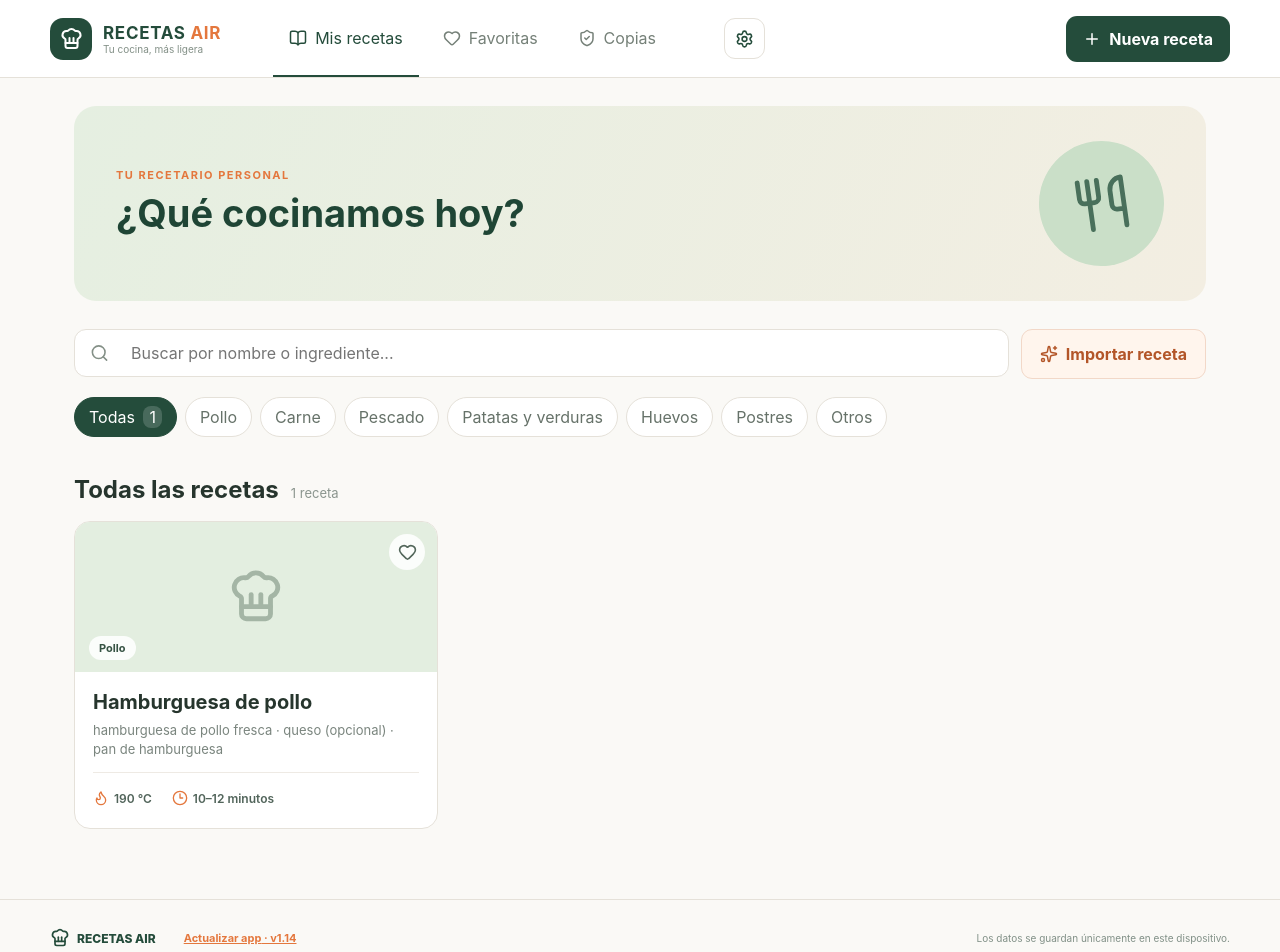
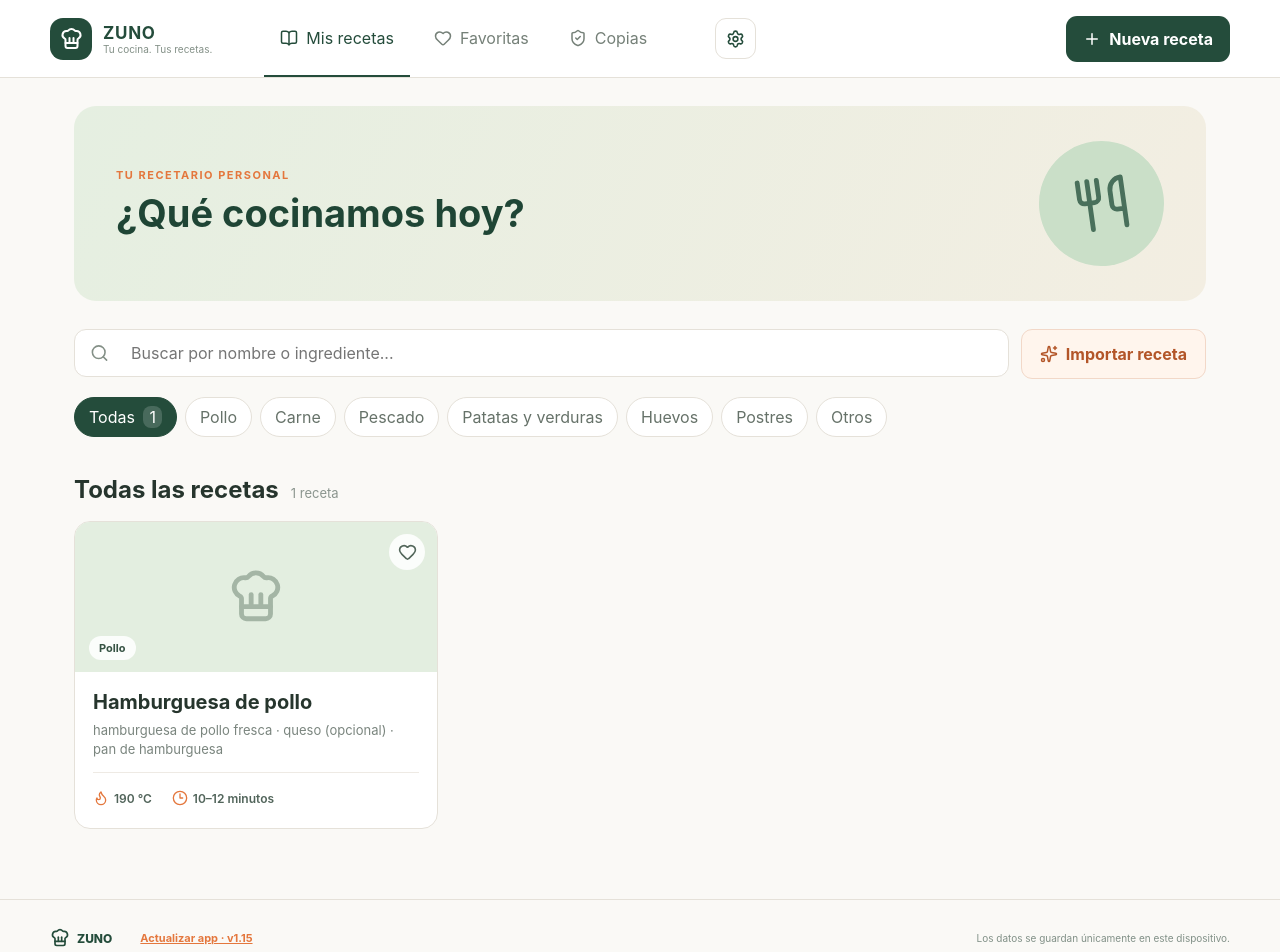
Before and after one commit to christianwonkru/recetas-air, a React (Vite) app: page / in a window 1280 px wide. Shown: the top 952 px of the page. Built offline with nearby package versions, Linux system fonts and the light colour scheme.

Commit message:
Cambiar marca de la app a ZUNO

```diff
--- a/index.html
+++ b/index.html
@@ -6,12 +6,12 @@
     <meta name="theme-color" content="#f8f4ed" />
     <meta name="apple-mobile-web-app-capable" content="yes" />
     <meta name="apple-mobile-web-app-status-bar-style" content="default" />
-    <meta name="apple-mobile-web-app-title" content="Recetas Air" />
-    <meta name="description" content="Tu recetario personal para air fryer, siempre sin aceite." />
+    <meta name="apple-mobile-web-app-title" content="ZUNO" />
+    <meta name="description" content="Tu cocina. Tus recetas." />
     <link rel="manifest" href="./manifest.webmanifest" />
     <link rel="icon" href="./icons/icon.svg" type="image/svg+xml" />
     <link rel="apple-touch-icon" href="./icons/icon.svg" />
-    <title>Recetas Air</title>
+    <title>ZUNO</title>
   </head>
   <body>
     <div id="root"></div>
--- a/public/sw.js
+++ b/public/sw.js
@@ -1,4 +1,4 @@
-const CACHE = 'recetas-air-v14'
+const CACHE = 'recetas-air-v15'
 
 self.addEventListener('install', event => {
   event.waitUntil(caches.open(CACHE).then(cache => cache.add('./')))
--- a/src/App.tsx
+++ b/src/App.tsx
@@ -60,7 +60,7 @@ export default function App() {
   }
 
   return <div className="app-shell">
-    <header className="topbar"><a className="brand" href="#"><span><ChefHat /></span><div><b>RECETAS <em>AIR</em></b><small>Tu cocina, más ligera</small></div></a><nav><button className="nav-active"><BookOpen /> {t('recipes')}</button><button onClick={() => setFavoritesOnly(!favoritesOnly)} className={favoritesOnly ? 'nav-active' : ''}><Heart /> {t('favorites')}</button><button onClick={() => setBackupOpen(true)}><ShieldCheck /> {t('backup')}</button></nav><button className="settings-button" onClick={() => setSettingsOpen(true)} aria-label={t('settings')}><Settings /></button><button className="primary compact" onClick={openCreate}><Plus /> {t('newRecipe')}</button></header>
+    <header className="topbar"><a className="brand" href="#"><span><ChefHat /></span><div><b>ZUNO</b><small>Tu cocina. Tus recetas.</small></div></a><nav><button className="nav-active"><BookOpen /> {t('recipes')}</button><button onClick={() => setFavoritesOnly(!favoritesOnly)} className={favoritesOnly ? 'nav-active' : ''}><Heart /> {t('favorites')}</button><button onClick={() => setBackupOpen(true)}><ShieldCheck /> {t('backup')}</button></nav><button className="settings-button" onClick={() => setSettingsOpen(true)} aria-label={t('settings')}><Settings /></button><button className="primary compact" onClick={openCreate}><Plus /> {t('newRecipe')}</button></header>
     <main>
       <section className="welcome"><div><span className="eyebrow">{t('eyebrow')}</span><h1>{t('today')}</h1></div><div className="hero-mark"><Utensils /></div></section>
       <section className="controls"><div className="search"><Search /><input value={query} onChange={e => setQuery(e.target.value)} placeholder={t('search')} /></div><button className="import-button" onClick={() => setImportOpen(true)}><Sparkles /> {t('import')}</button></section>
@@ -71,7 +71,7 @@ export default function App() {
         <div className="card-body"><h3>{recipe.name}</h3><p>{recipe.ingredients.slice(0, 3).map(x => x.name).filter(Boolean).join(' · ') || t('noIngredients')}</p><div><span><Flame /> {recipe.temperature || '—'}</span><span><Clock3 /> {recipe.cookingTime || '—'}</span></div></div>
       </article>)}</section> : <section className="empty"><Search /><h3>{t('empty')}</h3><p>{t('emptyHint')}</p><button className="primary" onClick={openCreate}><Plus /> {t('newRecipe')}</button></section>}
     </main>
-    <footer className="page-footer"><span><ChefHat /> RECETAS AIR</span><button className="update-button" onClick={forceUpdate}>{t('update')} · v1.14</button><small>{t('localData')}</small></footer>
+    <footer className="page-footer"><span><ChefHat /> ZUNO</span><button className="update-button" onClick={forceUpdate}>{t('update')} · v1.15</button><small>{t('localData')}</small></footer>
     {selected && <RecipeDetail recipe={selected} onClose={() => setSelected(null)} onEdit={() => openEdit(selected)} onDelete={() => remove(selected)} onFavorite={() => toggleFavorite(selected.id)} />}
     {draft && <RecipeForm draft={draft} editing={editing} onChange={setDraft} onSave={save} onClose={() => setDraft(null)} />}
     {importOpen && <ImportModal onClose={() => setImportOpen(false)} onImport={value => { setImportOpen(false); setEditing(undefined); setDraft(value) }} />}
--- a/src/BackupModal.tsx
+++ b/src/BackupModal.tsx
@@ -18,7 +18,7 @@ export function BackupModal({ recipes, backups, onClose, onRestore }: Props) {
       const restored = parseBackupFile(await file.text())
       if (confirm(`¿Sustituir las recetas actuales por las ${restored.length} del archivo?`)) onRestore(restored)
     } catch {
-      alert('No se ha podido leer el archivo. Selecciona una copia exportada por RECETAS AIR.')
+      alert('No se ha podido leer el archivo. Selecciona una copia exportada por ZUNO.')
     }
   }
   return <div className="overlay" role="presentation" onMouseDown={e => e.target === e.currentTarget && onClose()}><section className="modal backup-modal" role="dialog" aria-modal="true">
--- a/src/RecipeForm.tsx
+++ b/src/RecipeForm.tsx
@@ -24,7 +24,7 @@ export function RecipeForm({ draft, editing, onChange, onSave, onClose }: Props)
   }
   return <div className="overlay" role="presentation" onMouseDown={e => e.target === e.currentTarget && onClose()}>
     <section className="modal" role="dialog" aria-modal="true" aria-labelledby="form-title">
-      <header className="modal-header"><div><span className="eyebrow">RECETAS AIR</span><h2 id="form-title">{editing ? t('edit') : t('newRecipe')}</h2></div><button className="icon-button" onClick={onClose} aria-label={t('close')}><X /></button></header>
+      <header className="modal-header"><div><span className="eyebrow">ZUNO</span><h2 id="form-title">{editing ? t('edit') : t('newRecipe')}</h2></div><button className="icon-button" onClick={onClose} aria-label={t('close')}><X /></button></header>
       <div className="form-grid">
         <label className="wide">{t('name')} <span className="hint">{t('nameHint')}</span><input autoFocus value={draft.name} onChange={e => update('name', e.target.value)} placeholder="Ej. Salmón con limón" /></label>
         <label>{t('category')}<select value={draft.category} onChange={e => update('category', e.target.value as RecipeDraft['category'])}>{CATEGORIES.map(c => <option value={c} key={c}>{categoryLabel(c)}</option>)}</select></label>
--- a/src/backups.ts
+++ b/src/backups.ts
@@ -34,17 +34,17 @@ export function createBackup(recipes: Recipe[]): RecipeBackup[] {
 }
 
 export function exportRecipes(recipes: Recipe[]) {
-  const payload = JSON.stringify({ app: 'RECETAS AIR', version: 1, exportedAt: new Date().toISOString(), recipes }, null, 2)
+  const payload = JSON.stringify({ app: 'ZUNO', version: 1, exportedAt: new Date().toISOString(), recipes }, null, 2)
   const url = URL.createObjectURL(new Blob([payload], { type: 'application/json' }))
   const link = document.createElement('a')
   link.href = url
-  link.download = `recetas-air-${new Date().toISOString().slice(0, 10)}.json`
+  link.download = `zuno-${new Date().toISOString().slice(0, 10)}.json`
   link.click()
   URL.revokeObjectURL(url)
 }
 
 export function parseBackupFile(source: string): Recipe[] {
   const parsed = JSON.parse(source)
-  if (!parsed || parsed.app !== 'RECETAS AIR' || !Array.isArray(parsed.recipes)) throw new Error('Archivo no válido')
+  if (!parsed || !['RECETAS AIR', 'ZUNO'].includes(parsed.app) || !Array.isArray(parsed.recipes)) throw new Error('Archivo no válido')
   return parsed.recipes
 }
```
Also changed, not shown: public/manifest.webmanifest, 1 other file (tests, documents, lock files or other folders).
